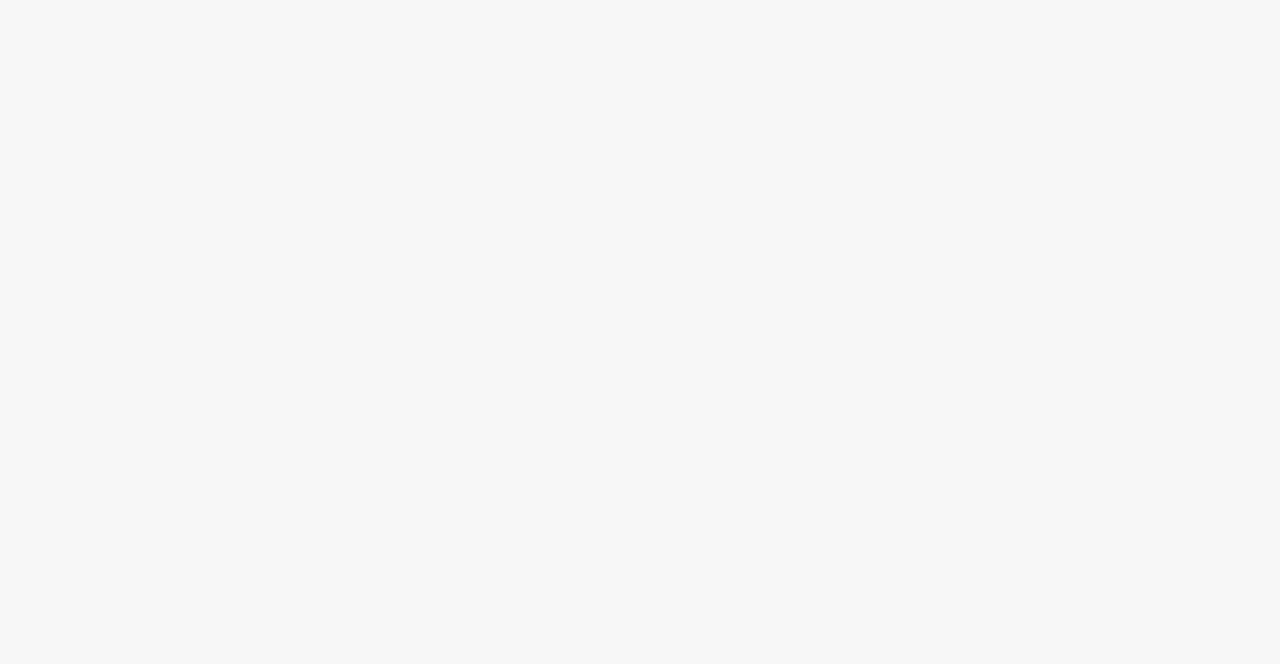
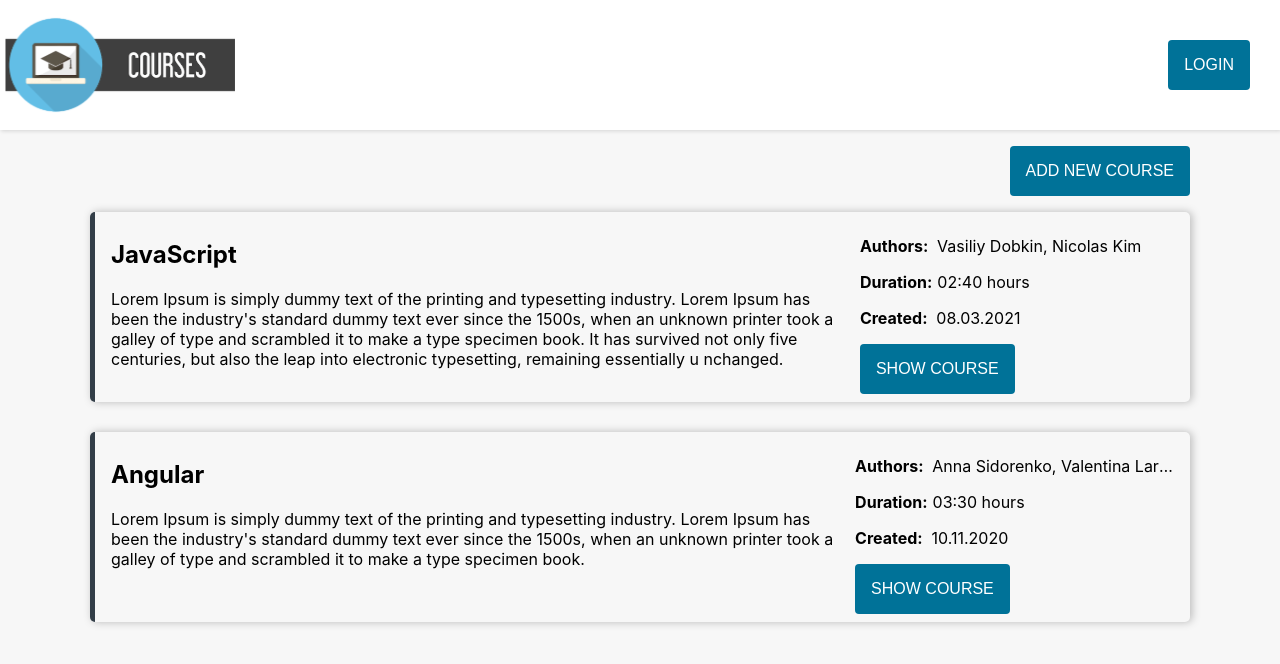
Before and after one commit to yuliiaHrytsyna/ReactFundamentalsTemplate, a React (Create React App) app: page / in a window 1280 px wide. Shown: the top 664 px of the page. Built offline with nearby package versions, Linux system fonts and the light colour scheme.

Commit message:
Module 1

```diff
--- a/package.json
+++ b/package.json
@@ -32,7 +32,7 @@
     "eject": "react-scripts eject",
     "coverage": "react-scripts test --coverage --watchAll --coverageReporters=cobertura --coverageDirectory=.",
     "eslint": "eslint --ext .js --ext .jsx src",
-    "eslint:fix": "eslint --fix --ext .js --ext .jsx src",
+    "eslint:fix": "eslint --fix --ext .js --ext .jsx src --max-warnings=0",
     "prepare": "husky install",
     "prepublish": "npm run eslint:fix"
   },
--- a/src/App.jsx
+++ b/src/App.jsx
@@ -1,7 +1,10 @@
-import React from "react";
+import React, { useState } from "react";
 
 import styles from "./App.module.css";
 
+import { Header, Courses, CourseInfo } from "./components";
+
+import { mockedCoursesList, mockedAuthorsList } from "./constants";
 // Module 1:
 // * use mockedAuthorsList and mockedCoursesList mocked data
 // * add next components to the App component: Header, Courses and CourseInfo
@@ -26,11 +29,31 @@ import styles from "./App.module.css";
 
 function App() {
   // write your code here
+  const [courseId, setCourseId] = useState(null);
+  const handleShowCourse = (value) => {
+    setCourseId(value);
+  };
 
   return (
     <div className={styles.wrapper}>
       {/* place Header component */}
-      <div className={styles.container}>{/* place other components */}</div>
+      <Header />
+      <div className={styles.container}>
+        {courseId ? (
+          <CourseInfo
+            coursesList={mockedCoursesList}
+            authorsList={mockedAuthorsList}
+            showCourseId={courseId}
+            onBack={(value) => handleShowCourse(value)}
+          />
+        ) : (
+          <Courses
+            coursesList={mockedCoursesList}
+            authorsList={mockedAuthorsList}
+            handleShowCourse={(value) => handleShowCourse(value)}
+          />
+        )}
+      </div>
     </div>
   );
 }
--- a/src/components/CourseInfo/CourseInfo.jsx
+++ b/src/components/CourseInfo/CourseInfo.jsx
@@ -27,6 +27,7 @@ import React from "react";
 import { formatCreationDate, getCourseDuration } from "../../helpers";
 
 import styles from "./styles.module.css";
+import { Button } from "../../common";
 
 // props description
 // * 'coursesList' - list of all courses. You need it to get chosen course from the list
@@ -38,37 +39,44 @@ export const CourseInfo = ({
   onBack,
   showCourseId,
 }) => {
-  // write your code here
+  const course = coursesList.find((item) => item.id === showCourseId);
+  const authors = [];
+  authorsList.forEach(
+    (author) => course.authors.includes(author.id) && authors.push(author.name)
+  );
 
   return (
     <div className={styles.container} data-testid="courseInfo">
-      <h1>Course title</h1>
+      <h1>{course.title}</h1>
       <div className={styles.courseInfo}>
-        <p className={styles.description}>Course description</p>
+        <p className={styles.description}>{course.description}</p>
         <div>
           <p>
             <b>ID: </b>
-            id
+            {course.id}
           </p>
           <p>
             <b>Duration: </b>
-            duration (use getCourseDuration)
+            {getCourseDuration(course.duration)}
           </p>
           <p>
             <b>Created: </b>
-            creation date (use formatCreationDate)
+            {formatCreationDate(course.creationDate)}
           </p>
           <div>
             <b>Authors</b>
             <ul className={styles.authorsList}>
-              //use '.map' to render authors list with 'li' tag
+              {authors.map((author, i) => (
+                <li key={i}>{author.name}</li>
+              ))}
             </ul>
           </div>
         </div>
       </div>
-      // Module 1: reuse Button component for 'onBack' functionality // Module
+      <Button buttonText={"BACK"} handleClick={() => onBack(null)} />
+      {/* // Module 1: reuse Button component for 'onBack' functionality // Module
       2: use 'react-router-dom' 'Link' component for button 'Back' and remove
-      'onBack' prop
+      'onBack' prop */}
     </div>
   );
 };
--- a/src/components/Courses/Courses.jsx
+++ b/src/components/Courses/Courses.jsx
@@ -1,6 +1,9 @@
 import React from "react";
 
 import styles from "./styles.module.css";
+
+import { Button } from "../../common";
+import { CourseCard } from "./components/CourseCard/CourseCard";
 
 // Module 1:
 // * render list of components using 'CourseCard' component for each course
@@ -40,9 +43,17 @@ export const Courses = ({ coursesList, authorsList, handleShowCourse }) => {
   return (
     <>
       <div className={styles.panel}>
-        // reuse Button component for 'ADD NEW COURSE' button
+        <Button buttonText={"ADD NEW COURSE"} />
       </div>
-      // use '.map' array method to render all courses. Use CourseCard component
+      {coursesList.map((course) => (
+        <CourseCard
+          key={course.id}
+          course={course}
+          authorsList={authorsList}
+          handleShowCourse={(value) => handleShowCourse(value)}
+        />
+      ))}
+      {/* // use '.map' array method to render all courses. Use CourseCard component */}
     </>
   );
 };
--- a/src/components/Courses/components/CourseCard/CourseCard.jsx
+++ b/src/components/Courses/components/CourseCard/CourseCard.jsx
@@ -34,32 +34,36 @@ import React from "react";
 
 import { getCourseDuration, formatCreationDate } from "../../../../helpers";
 
-import deleteIcon from "../../../../assets/deleteButtonIcon.svg";
-import editIcon from "../../../../assets/editButtonIcon.svg";
+// import deleteIcon from "../../../../assets/deleteButtonIcon.svg";
+// import editIcon from "../../../../assets/editButtonIcon.svg";
 
 import styles from "./styles.module.css";
+import { Button } from "../../../../common";
 
 export const CourseCard = ({ course, handleShowCourse, authorsList }) => {
-  // write your code here
+  const authors = [];
+  authorsList.forEach(
+    (author) => course.authors.includes(author.id) && authors.push(author.name)
+  );
 
   return (
     <div className={styles.cardContainer} data-testid="courseCard">
       <div className={styles.cardText}>
-        <h2>Title</h2>
-        <p>Description</p>
+        <h2>{course.title}</h2>
+        <p>{course.description}</p>
       </div>
       <div className={styles.cardDetails}>
         <p>
           <b>Authors: </b>
-          authors list
+          {authors.join(", ")}
         </p>
         <p>
           <b>Duration:</b>
-          <span>duration</span>
+          <span>{getCourseDuration(course.duration)}</span>
         </p>
         <p>
           <b>Created: </b>
-          <span>date</span>
+          <span>{formatCreationDate(course.creationDate)}</span>
         </p>
         <div className={styles.buttonsContainer}>
           {/*
@@ -69,6 +73,10 @@ export const CourseCard = ({ course, handleShowCourse, authorsList }) => {
 				reuse Link component with editButtonIcon from 'src/assets' for 'Update' button with
 						data-testid="updateCourse"
 			*/}
+          <Button
+            handleClick={() => handleShowCourse(course.id)}
+            buttonText={"SHOW COURSE"}
+          />
         </div>
       </div>
     </div>
--- a/src/components/Header/Header.jsx
+++ b/src/components/Header/Header.jsx
@@ -1,6 +1,8 @@
 import React from "react";
 
 import styles from "./styles.module.css";
+import { Logo } from "./components";
+import { Button } from "../../common";
 
 // Module 1:
 // * add Logo and Button components
@@ -36,10 +38,10 @@ export const Header = () => {
 
   return (
     <div className={styles.headerContainer}>
-      // use Logo component
+      <Logo />
       <div className={styles.userContainer}>
-        <p className={styles.userName}>Harry Potter</p>
-        // reuse Button component for 'Login / Logout' button
+        <p className={styles.userName}></p>
+        <Button buttonText={"LOGIN"} />
       </div>
     </div>
   );
--- a/src/components/Header/components/Logo/Logo.jsx
+++ b/src/components/Header/components/Logo/Logo.jsx
@@ -1,9 +1,11 @@
 import React from "react";
 
 import styles from "./styles.module.css";
+
+import logo from "../../../../assets/logo.svg";
 
 // Module 1:
 // * add logo.svg as a logo image
 // ** TASK DESCRIPTION ** - https://d17btkcdsmqrmh.cloudfront.net/new-react-fundamentals/docs/module-1/home-task/components#logo-component
 
-export const Logo = () => <img className={styles.logo} alt="logo" />;
+export const Logo = () => <img className={styles.logo} alt="logo" src={logo} />;
--- a/src/helpers/formatCreationDate.js
+++ b/src/helpers/formatCreationDate.js
@@ -1,5 +1 @@
-export const formatCreationDate = (date) => {
-  // write your solution here
-
-  return date;
-};
+export const formatCreationDate = (date) => date.replaceAll("/", ".");
--- a/src/helpers/getCourseDuration.js
+++ b/src/helpers/getCourseDuration.js
@@ -1,5 +1,12 @@
+const getTwoDigitsValue = (value) => (value < 10 ? `0${value}` : String(value));
+
 export const getCourseDuration = (duration) => {
-  // write your solution here
+  const hours = Math.floor(duration / 60);
+  const minutes = duration % 60;
+
+  duration = `${getTwoDigitsValue(hours)}:${getTwoDigitsValue(minutes)} hour${
+    hours !== 1 && "s"
+  }`;
 
   return duration;
 };
```
